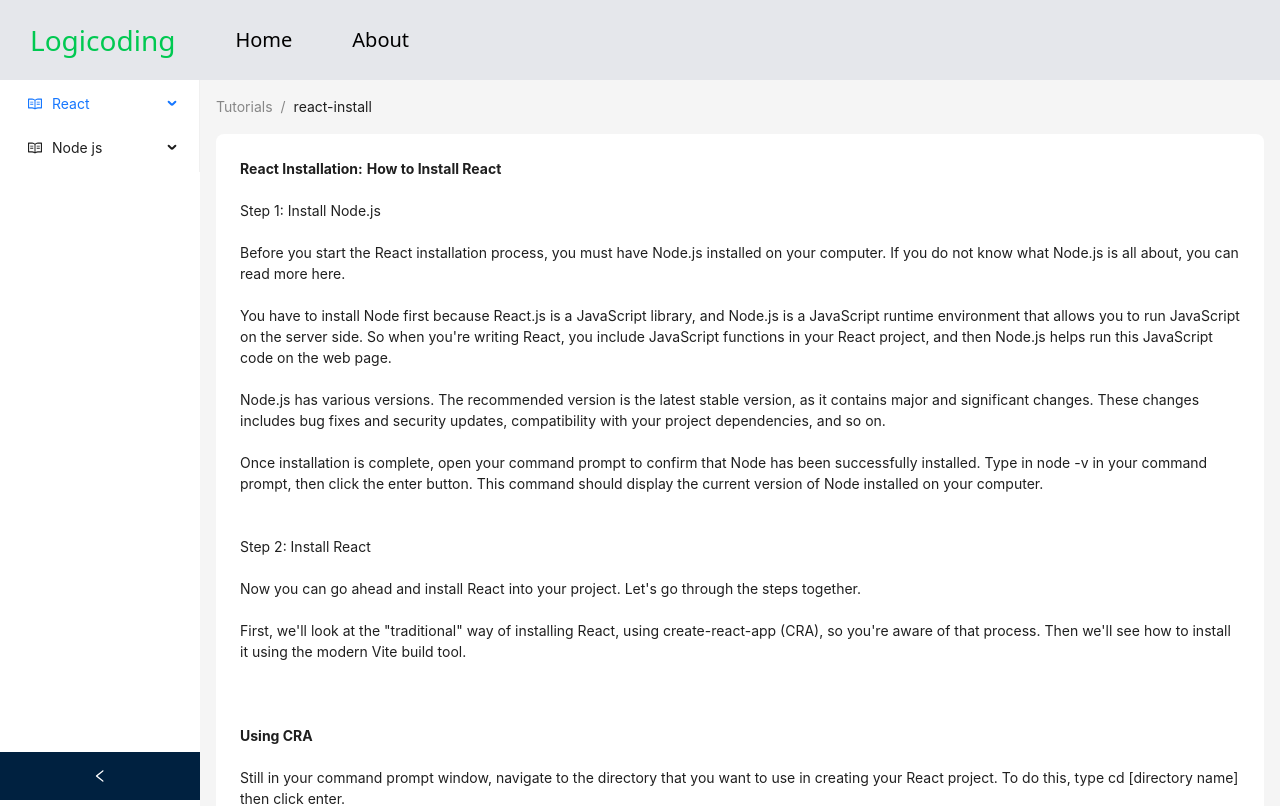
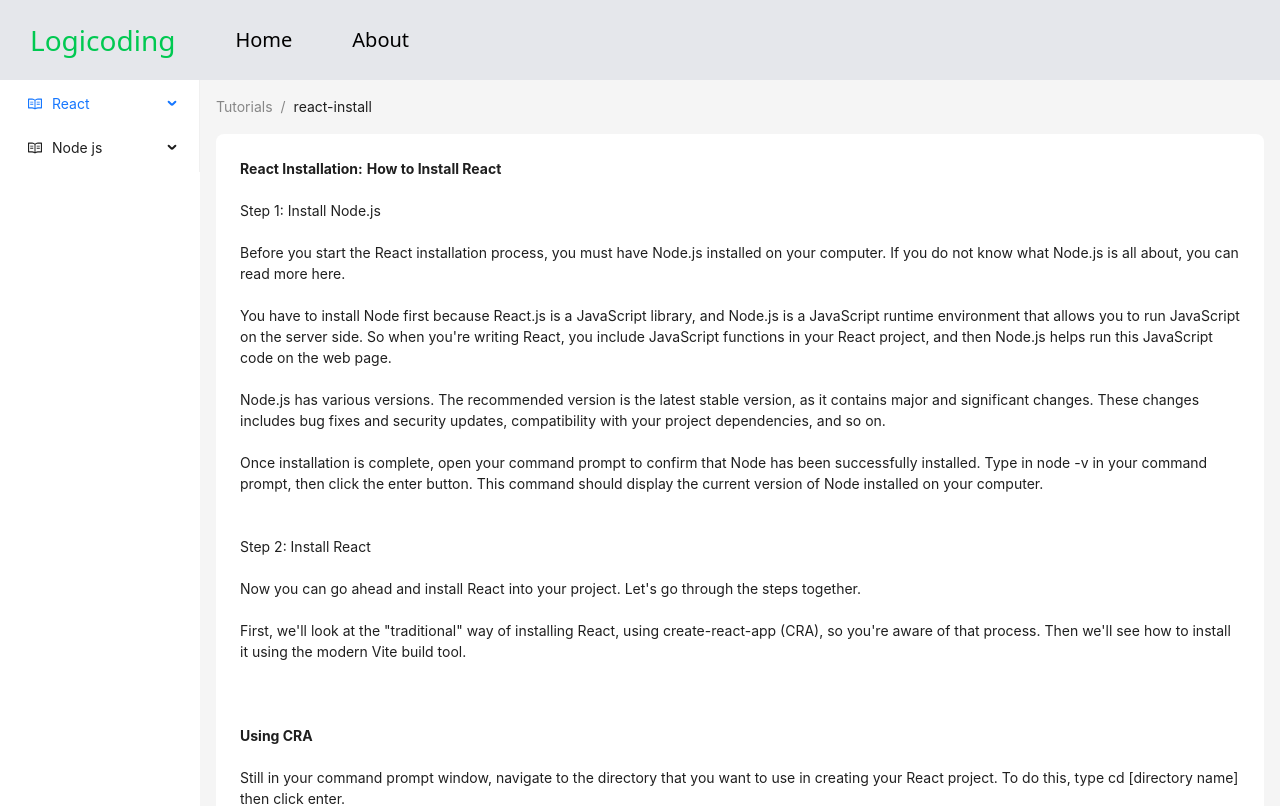
Before and after one commit to rohitkumar893/logicoding, a React (Vite) app: page / in a window 1280 px wide. Shown: the top 806 px of the page. Built offline with nearby package versions, Linux system fonts and the light colour scheme.

Commit message:
update: sider

```diff
--- a/src/components/Layout.tsx
+++ b/src/components/Layout.tsx
@@ -36,7 +36,6 @@ const items: MenuItem[] = [
 ];
 
 const PageLayout: React.FC = () => {
-  const [collapsed, setCollapsed] = useState(false);
   const [selectedKey, setSelectedKey] = useState<string>('react-install');
 
   const {
@@ -55,7 +54,7 @@ const PageLayout: React.FC = () => {
 
   return (
     <Layout style={{ minHeight: '100vh' }} className='pt-[80px]'>
-      <Sider collapsible collapsed={collapsed} onCollapse={(value) => setCollapsed(value)} style={{ background: colorBgContainer }}>
+      <Sider style={{ background: colorBgContainer }}>
         <div className="demo-logo-vertical" />
         <Menu
           theme="light"
```
